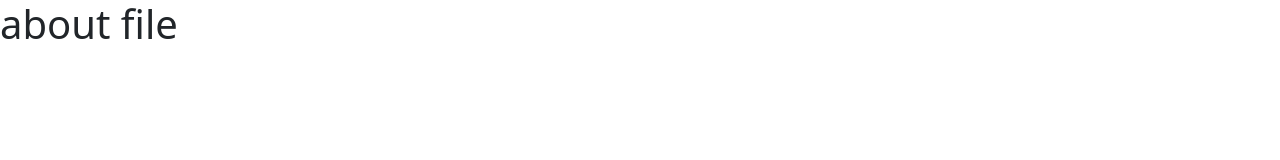
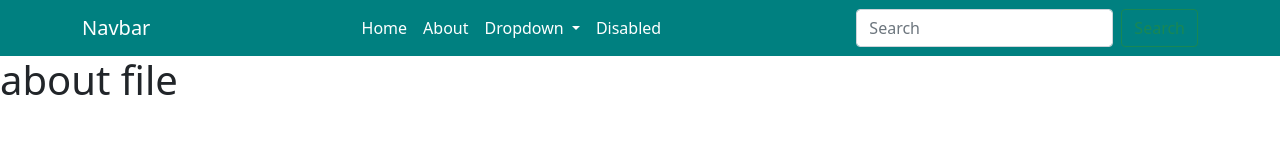
Before and after one commit to anumtaasnain/class-github-3to5, a plain HTML site: page about.html in a window 1280 px wide. Drawn offline with nearby package versions, Linux system fonts and the light colour scheme; files that its build step writes are made by us from their sources.

Commit message:
navbar added in about file

```diff
--- a/about.html
+++ b/about.html
@@ -7,10 +7,46 @@
 <meta name="Description" content="Enter your description here"/>
 <link rel="stylesheet" href="https://cdnjs.cloudflare.com/ajax/libs/twitter-bootstrap/5.1.0/css/bootstrap.min.css">
 <link rel="stylesheet" href="https://cdnjs.cloudflare.com/ajax/libs/font-awesome/5.15.4/css/all.min.css">
-<link rel="stylesheet" href="assets/css/style.css">
+<link rel="stylesheet" href="style.css">
 <title>Title</title>
 </head>
 <body>
+    <nav class="navbar navbar-expand-lg">
+        <div class="container">
+          <a class="navbar-brand" href="#">Navbar</a>
+          <button class="navbar-toggler" type="button" data-bs-toggle="collapse" data-bs-target="#navbarSupportedContent" aria-controls="navbarSupportedContent" aria-expanded="false" aria-label="Toggle navigation">
+            <span class="navbar-toggler-icon"></span>
+          </button>
+          <div class="collapse navbar-collapse" id="navbarSupportedContent">
+            <ul class="navbar-nav mx-auto mb-2 mb-lg-0">
+              <li class="nav-item">
+                <a class="nav-link active" aria-current="page" href="index.html">Home</a>
+              </li>
+              <li class="nav-item">
+                <a class="nav-link" href="about.html">About</a>
+              </li>
+              <li class="nav-item dropdown">
+                <a class="nav-link dropdown-toggle" href="#" id="navbarDropdown" role="button" data-bs-toggle="dropdown" aria-expanded="false">
+                  Dropdown
+                </a>
+                <ul class="dropdown-menu" aria-labelledby="navbarDropdown">
+                  <li><a class="dropdown-item" href="#">Action</a></li>
+                  <li><a class="dropdown-item" href="#">Another action</a></li>
+                  <li><hr class="dropdown-divider"></li>
+                  <li><a class="dropdown-item" href="#">Something else here</a></li>
+                </ul>
+              </li>
+              <li class="nav-item">
+                <a class="nav-link" href="#" tabindex="-1" aria-disabled="true">Disabled</a>
+              </li>
+            </ul>
+            <form class="d-flex">
+              <input class="form-control me-2" type="search" placeholder="Search" aria-label="Search">
+              <button class="btn btn-outline-success" type="submit">Search</button>
+            </form>
+          </div>
+        </div>
+      </nav>
     <h1>about file</h1>
 
 <script src="https://cdnjs.cloudflare.com/ajax/libs/popper.js/2.9.2/umd/popper.min.js"></script>
```
Also changed, not shown: index.html (+3 -2 lines).
